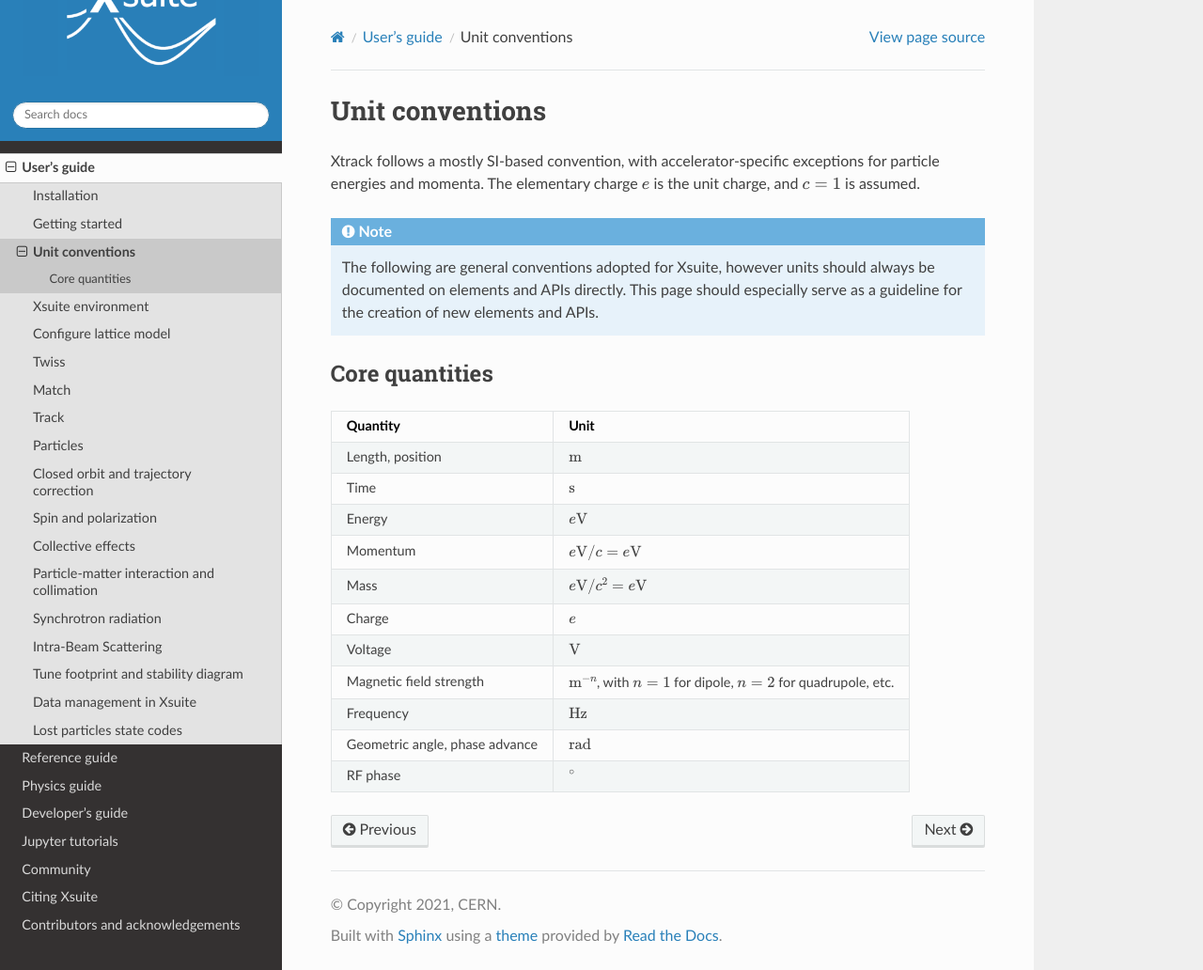
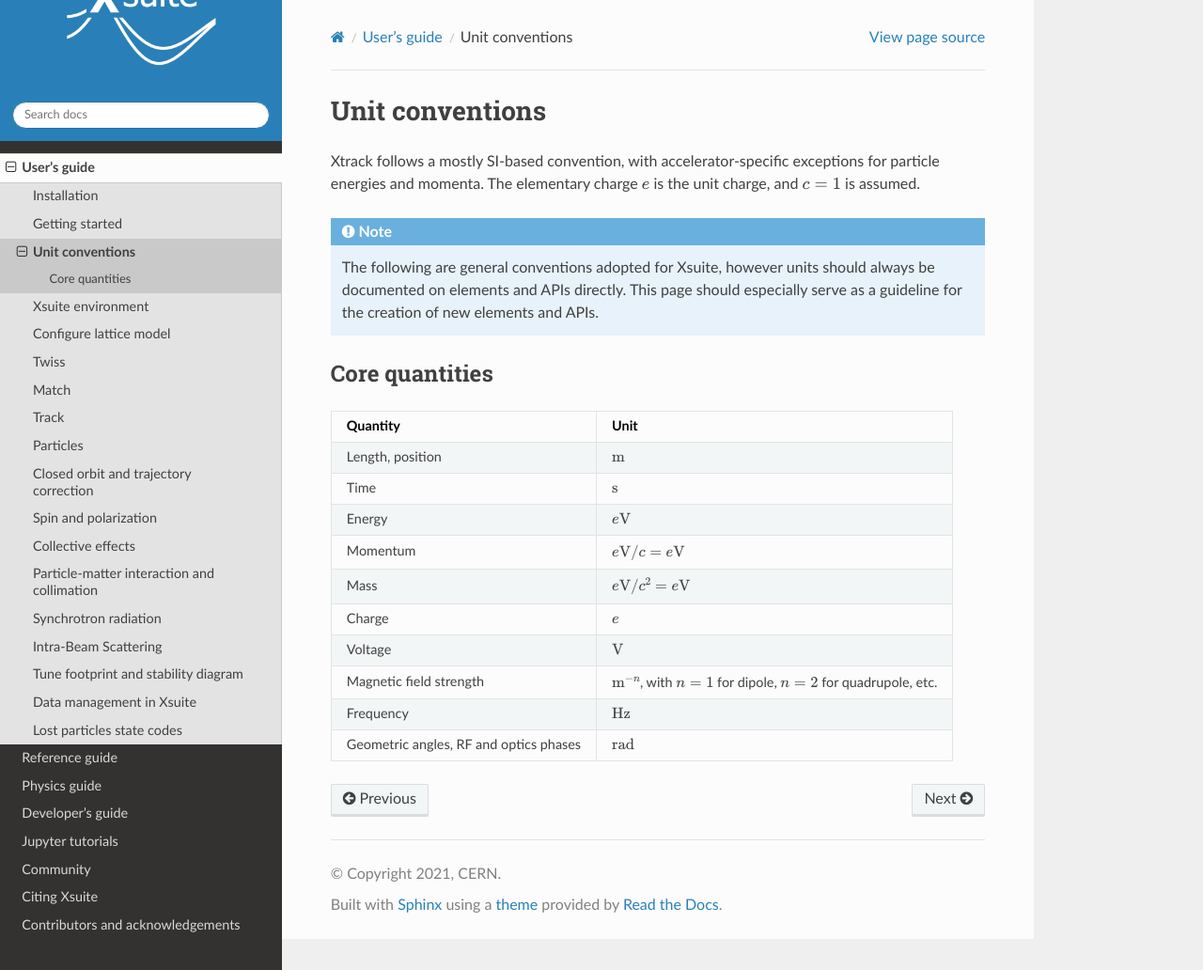
Before and after one commit to xsuite/xsuite, a Sphinx documentation site: the page built from docs/units.rst, in a window 1280 px wide and 1032 px high. Shown: the whole window at 94% size. Built offline with Sphinx 7.4.7 and the Read the Docs theme 3.1.0, drawn with Linux system fonts in a browser that asks for light colours; pages that are not in the unit, such as notebooks, are missing from menus; the version number could not be read and is left out.

Commit message:
Update docs

```diff
--- a/docs/units.rst
+++ b/docs/units.rst
@@ -37,7 +37,5 @@
      - :math:`\text{m}^{-n}`, with :math:`n = 1` for dipole, :math:`n = 2` for quadrupole, etc.
    * - Frequency
      - :math:`\text{Hz}`
-   * - Geometric angle, phase advance
+   * - Geometric angles, RF and optics phases
      - :math:`\text{rad}`
-   * - RF phase
-     - :math:`{}^{\circ}`
```
